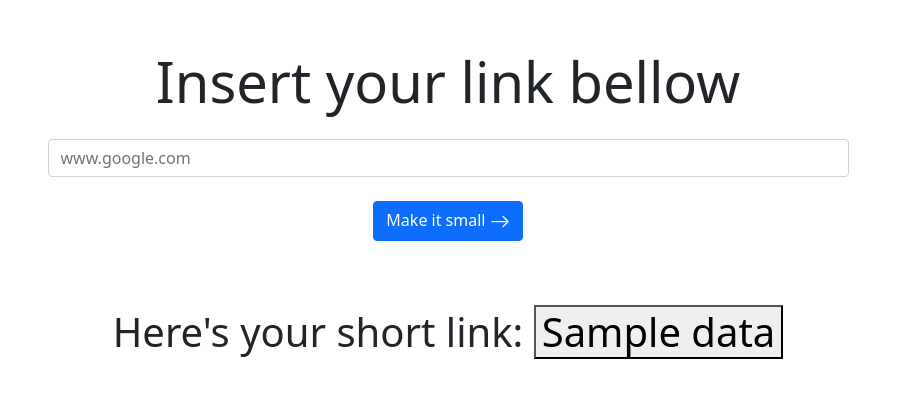
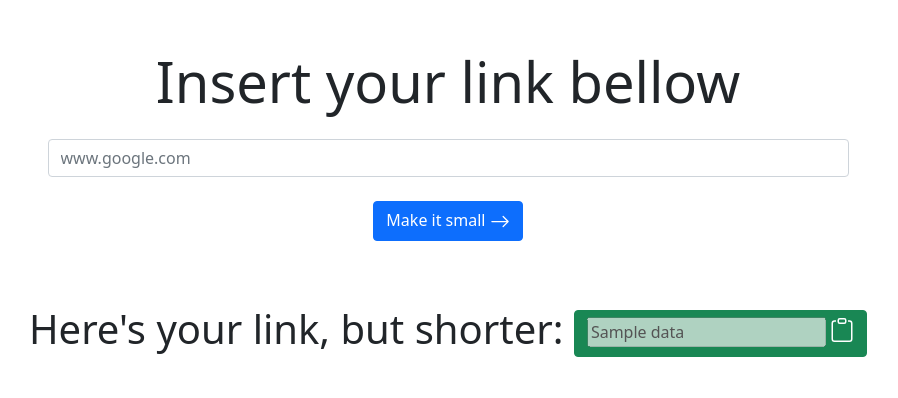
Before and after one commit to byradu/URL-Shortener-in-Python, a Flask app: template url_shortener/templates/index.html in a window 1280 px wide. Shown: the top 398 px of the page, without its empty margins (192-1090 px from the left). Run offline with Flask 2, Linux system fonts and the light colour scheme; the template is opened without the code that fills it: most values are stand-ins (such as "Sample title", 1, 10 or a date in 2020).

Commit message:
fixed clipboard button

```diff
--- a/url_shortener/routes.py
+++ b/url_shortener/routes.py
@@ -1,3 +1,5 @@
+import urllib.request
+import pyshorteners as shortener
 from url_shortener import app
 from flask import render_template,request,flash
 
@@ -15,7 +17,6 @@ def index():
     return render_template('index.html',data='')
 
 def checkUrl(link):
-    import urllib.request
     statusCode = urllib.request.urlopen(link).getcode()
     print(statusCode)
     if statusCode == 200:
@@ -23,6 +24,5 @@ def checkUrl(link):
     return False
 
 def makeItShort(link):
-    import pyshorteners as shortener
     sh = shortener.Shortener()
     return sh.tinyurl.short(link)
--- a/url_shortener/templates/index.html
+++ b/url_shortener/templates/index.html
@@ -4,37 +4,51 @@
 
 
 <div class="container justify-content-center d-flex" >
+
     <div class="row">
         <div class="display-4 mt-5  text-center ">Insert your link bellow</div>
         <form method="POST" action="{{url_for('index')}}" enctype="multipart/form-data">
+
             <div class="container d-flex justify-content-center" >
                 <input type="url" class="form-control w-75 my-4 " name="linkElement" id="linkElement" placeholder="www.google.com">
             </div>
 
             <div class="container d-flex justify-content-center">
-
                 <button class='btn btn-primary mb-3 ' type="submit" value="Make it small">Make it small <svg xmlns="http://www.w3.org/2000/svg" width="20" height="25" fill="white" class="ml-1 bi bi-arrow-right" viewBox="0 0 16 16">
                     <path fill-rule="evenodd" d="M1 8a.5.5 0 0 1 .5-.5h11.793l-3.147-3.146a.5.5 0 0 1 .708-.708l4 4a.5.5 0 0 1 0 .708l-4 4a.5.5 0 0 1-.708-.708L13.293 8.5H1.5A.5.5 0 0 1 1 8z"/>
                   </svg></button>
-
-
             </div>
 
             </form>
             {% if data %}
-                <div class="display-6 mt-5  text-center ">Here's your short link:
-                    <button id='result' onclick="copyToClipBoard()">
-                        {{data}}
-                        <!-- <svg xmlns="http://www.w3.org/2000/svg" width="24" height="24" fill="currentColor" class="mb-2 bi bi-clipboard" viewBox="0 0 16 16">
-                            <path d="M4 1.5H3a2 2 0 0 0-2 2V14a2 2 0 0 0 2 2h10a2 2 0 0 0 2-2V3.5a2 2 0 0 0-2-2h-1v1h1a1 1 0 0 1 1 1V14a1 1 0 0 1-1 1H3a1 1 0 0 1-1-1V3.5a1 1 0 0 1 1-1h1v-1z"/>
-                            <path d="M9.5 1a.5.5 0 0 1 .5.5v1a.5.5 0 0 1-.5.5h-3a.5.5 0 0 1-.5-.5v-1a.5.5 0 0 1 .5-.5h3zm-3-1A1.5 1.5 0 0 0 5 1.5v1A1.5 1.5 0 0 0 6.5 4h3A1.5 1.5 0 0 0 11 2.5v-1A1.5 1.5 0 0 0 9.5 0h-3z"/>
-                          </svg> -->
+                <div class="display-6 mt-5  text-center ">Here's your link, but shorter:
+                    <button id='result' onclick="copyToClipBoard()" class="btn btn-success">
+                        <input id="generatedLink" value="{{data}}" disabled>
+                            <svg xmlns="http://www.w3.org/2000/svg" width="24" height="24" fill="currentColor" class="mb-2 bi bi-clipboard" viewBox="0 0 16 16">
+                                <path d="M4 1.5H3a2 2 0 0 0-2 2V14a2 2 0 0 0 2 2h10a2 2 0 0 0 2-2V3.5a2 2 0 0 0-2-2h-1v1h1a1 1 0 0 1 1 1V14a1 1 0 0 1-1 1H3a1 1 0 0 1-1-1V3.5a1 1 0 0 1 1-1h1v-1z"/>
+                                <path d="M9.5 1a.5.5 0 0 1 .5.5v1a.5.5 0 0 1-.5.5h-3a.5.5 0 0 1-.5-.5v-1a.5.5 0 0 1 .5-.5h3zm-3-1A1.5 1.5 0 0 0 5 1.5v1A1.5 1.5 0 0 0 6.5 4h3A1.5 1.5 0 0 0 11 2.5v-1A1.5 1.5 0 0 0 9.5 0h-3z"/>
+                            </svg>
                     </button>
                 </div>
 
             {% endif %}
     </div>
+</div>
+<script>
+    // source: https://www.w3schools.com/howto/howto_js_copy_clipboard.asp
+    function copyToClipBoard() {
+      /* Get the text field */
+      var copyText = document.getElementById("generatedLink");
 
+      /* Select the text field */
+      copyText.select();
+      copyText.setSelectionRange(0, 99999); /* For mobile devices */
 
-</div>
+      /* Copy the text inside the text field */
+      navigator.clipboard.writeText(copyText.value);
+
+      /* Alert the copied text */
+      alert("Copied the text: " + copyText.value);
+    }
+    </script>
 {% endblock content %}
```
